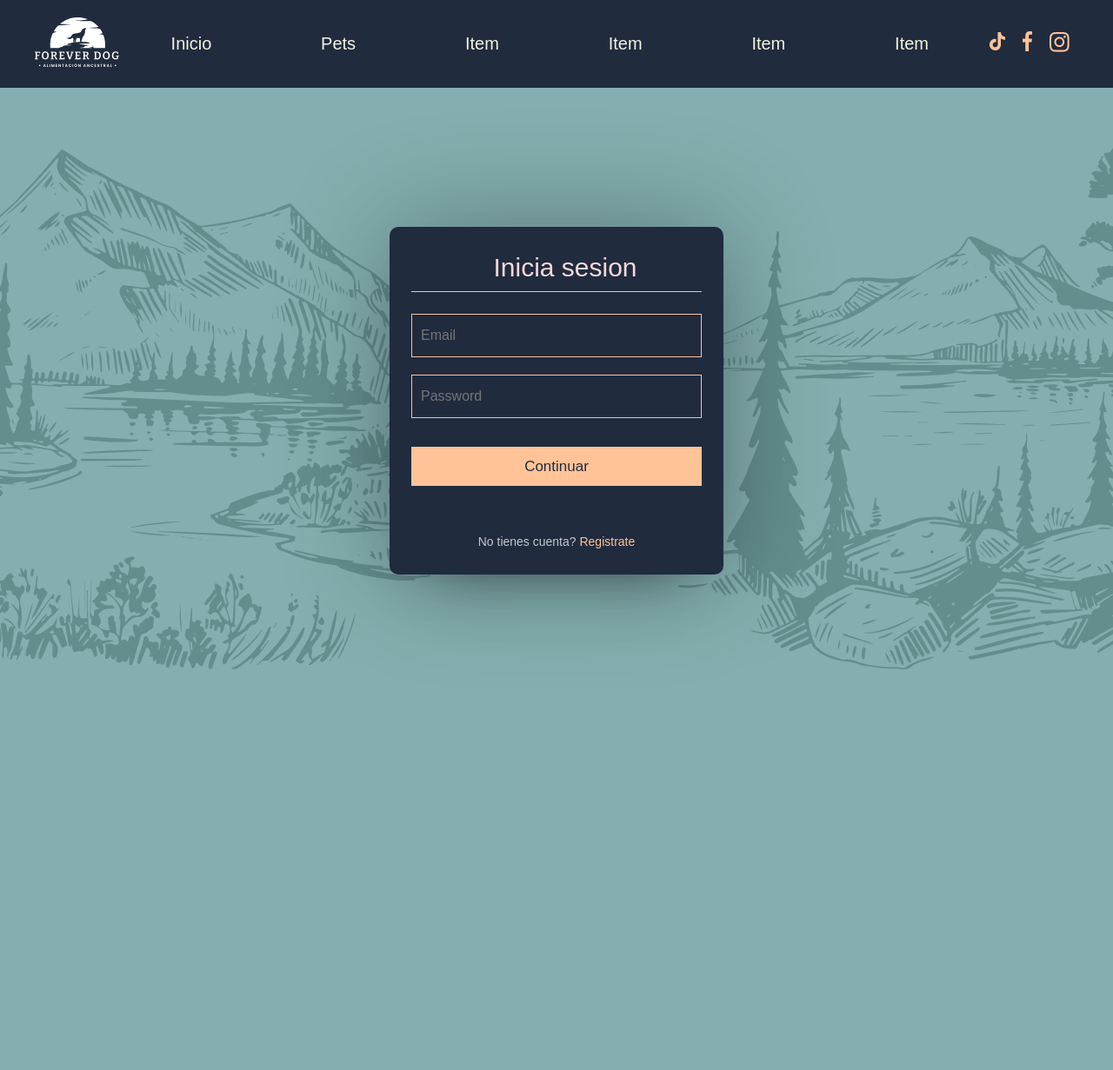
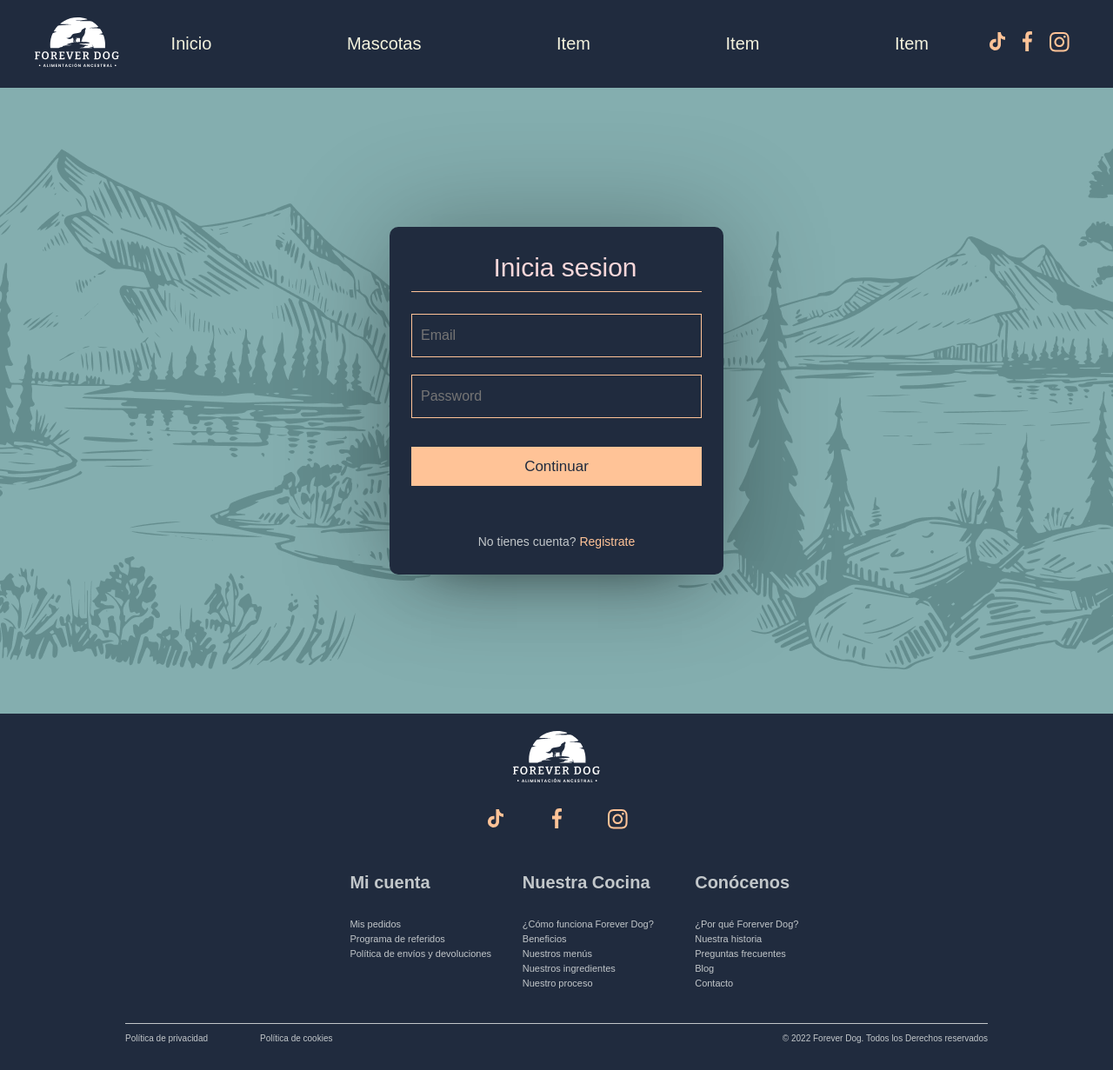
Before and after one commit to andsoler11/tuco-app, a Django app: page / in a window 1280 px wide. Shown: the whole page at 87% size. Before the commit the page ends 770 px from the top, so only its background shows below. Run offline with Django 4.2, Linux system fonts and the light colour scheme; some libraries are stand-ins or nearby versions; some web fonts are replaced.

Commit message:
added footer

```diff
--- /dev/null
+++ b/static/styles/footer.css
@@ -0,0 +1,144 @@
+.footer-container {
+    background-color: #202B3E;
+    color: #c2c7ca;
+    padding: 20px;
+    text-align: center;
+    width: 100%;
+    height: 410px;
+    display: flex;
+    justify-content: center;
+    align-items: center;
+}
+
+.footer-container_box {
+    display: flex;
+    justify-content: space-between;
+    align-items: center;
+    flex-direction: column;
+    width: 80%;
+    height: 100%;
+}
+
+.footer_image_container {
+    width: 100px;
+    height: 100px;
+    display: flex;
+    justify-content: center;
+    align-items: center;
+    margin-bottom: 30px;
+}
+
+.footer_image_container img {
+    width: 100%;
+    height: 100%;
+}
+
+.footer_media_image_container {
+    width: 50px;
+    height: 50px;
+    display: flex;
+    justify-content: center;
+    align-items: center;
+    margin-bottom: 30px;
+}
+
+.footer_media_image_container a {
+    display: flex;
+    justify-content: center;
+    align-items: center;
+    margin: 0 10px 20px 10px;
+}
+
+
+.footer_media_image_container img {
+    width: 100%;
+    height: 100%;
+    margin: 0px 25px;
+}
+
+.footer_links_account_container {
+    width: 60%;
+    height: 100%;
+    display: flex;
+    justify-content: center;
+    align-items: center;
+    flex-direction: row;
+    position: relative;
+    left: 60px;
+}
+
+.footer_links_account_data {
+    width: 100%;
+    height: 100%;
+    display: flex;
+    justify-content: flex-start;
+    /* align-items: flex-start; */
+    flex-direction: column;
+    text-align: start;
+}
+
+.footer_links_account_data h3 {
+    margin-bottom: 30px;
+    width: 100%;
+    font-size: 20px;
+    font-weight: 600;
+}
+
+.footer_links_account_data ul {
+    width: 100%;
+    text-decoration: none;
+    list-style: none;
+}
+
+.footer_links_account_data ul li a {
+    color: #c2c7ca;
+    text-decoration: none;
+    margin-bottom: 5px;
+    display: block;
+    font-size: 11px;
+}
+
+.footer_links_account_data ul li a:hover {
+    color: #FFC397;
+}
+
+
+.footer_bottom {
+    width: 100%;
+    height: 50px;
+    display: flex;
+    justify-content: center;
+    align-items: center;
+    flex-direction: row;
+    border-top: 1px solid #c2c7ca;
+    margin-top: 10px;
+    padding: 10px 0px;
+}
+
+.footer_bottom__left {
+    width: 100%;
+    height: 100%;
+    display: flex;
+    justify-content: flex-start;
+    align-items: center;
+    flex-direction: row;
+}
+
+.footer_bottom_text {
+    color: #c2c7ca;
+    font-size: 10px;
+}
+
+.footer_bottom__left__text {
+    margin-right: 60px;
+}
+
+
+.footer_bottom__right {
+    width: 100%;
+    height: 100%;
+    display: flex;
+    justify-content: flex-end;
+    align-items: center;
+    flex-direction: row;
+}
--- /dev/null
+++ b/templates/footer.html
@@ -0,0 +1,61 @@
+{% load static %}
+
+
+<div class="footer-container">
+    <div class="footer-container_box">
+        <div class="footer_image_container">
+            <img src="{% static 'images/main_logo.svg' %}" alt="logo" class="footer_image">
+        </div>
+
+        <div class="footer_media_image_container">
+            <a href="{% url 'login' %}"><img src="{% static 'images/tiktok_logo.svg' %}" alt="tiktok" class="footer_media_image"></a>
+            <a href="{% url 'login' %}"><img src="{% static 'images/facebook_logo.svg' %}" alt="facebook" class="footer_media_image"></a>
+            <a href="{% url 'login' %}"><img src="{% static 'images/instagram_logo.svg' %}" alt="instagram" class="footer_media_image"></a>
+        </div>
+
+        <div class="footer_links_account_container">
+            <div class="footer_links_account_data">
+                <h3>Mi cuenta</h3>
+                <ul>
+                    <li><a href="#">Mis pedidos</a></li>
+                    <li><a href="#">Programa de referidos</a></li>
+                    <li><a href="#">Política de envíos y devoluciones</a></li>
+                </ul>
+            </div>
+
+            <div class="footer_links_account_data">
+                <h3>Nuestra Cocina</h3>
+                <ul>
+                    <li><a href="#">¿Cómo funciona Forever Dog?</a></li>
+                    <li><a href="#">Beneficios</a></li>
+                    <li><a href="#">Nuestros menús</a></li>
+                    <li><a href="#">Nuestros ingredientes</a></li>
+                    <li><a href="#">Nuestro proceso</a></li>
+                </ul>
+            </div>
+
+            <div class="footer_links_account_data">
+                <h3>Conócenos</h3>
+                <ul>
+                    <li><a href="#">¿Por qué Forerver Dog?</a></li>
+                    <li><a href="#">Nuestra historia</a></li>
+                    <li><a href="#">Preguntas frecuentes</a></li>
+                    <li><a href="#">Blog</a></li>
+                    <li><a href="#">Contacto</a></li>
+                </ul>
+            </div>
+        </div>
+
+        <div class="footer_bottom">
+            <div class="footer_bottom__left">
+                <p class="footer_bottom__left__text footer_bottom_text">Política de privacidad</p>
+                <p class="footer_bottom__left__text footer_bottom_text">Política de cookies</p>
+            </div>
+
+            <div class="footer_bottom__right">
+                <p class="footer_bottom__right__text footer_bottom_text">©  2022  Forever Dog. Todos los Derechos reservados</p>
+            </div>
+
+        </div>
+    </div>
+</div>
--- a/templates/main.html
+++ b/templates/main.html
@@ -9,6 +9,7 @@
     <link rel="stylesheet" href="{% static 'styles/main.css' %}" />
     <link rel="stylesheet" href="{% static 'styles/nav-bar.css' %}" />
     <link rel="stylesheet" href="{% static 'styles/multistep-form.css' %}" />
+    <link rel="stylesheet" href="{% static 'styles/footer.css' %}" />
     <script src="https://kit.fontawesome.com/1ce4185475.js" crossorigin="anonymous"></script>
     <title>{{page}}</title>
 </head>
@@ -36,6 +37,9 @@
 
     {% endblock content %}
 
+
+    {% include 'footer.html' %}
+
 </body>
 <script src="{% static 'js/main.js' %}"></script>
 </html>
--- a/templates/nav-bar.html
+++ b/templates/nav-bar.html
@@ -10,11 +10,14 @@
     <div class="homepage_header__menu">
         <ul class="homepage_header__nav">
             <li class="homepage_header__nav__item"><a href="{% url 'login' %}">Inicio</a></li>
-            <li class="homepage_header__nav__item"><a href="{% url 'list-pets' %}">Pets</a></li>
+            <li class="homepage_header__nav__item"><a href="{% url 'list-pets' %}">Mascotas</a></li>
             <li class="homepage_header__nav__item"><a href="index.php">Item</a></li>
             <li class="homepage_header__nav__item"><a href="">Item</a></li>
             <li class="homepage_header__nav__item"><a href="">Item</a></li>
-            <li class="homepage_header__nav__item"><a href="">Item</a></li>
+
+            {% if request.user.is_authenticated %}
+                <li class="homepage_header__nav__item"><a href="{% url 'logout' %}">Cerrar Sesión</a></li>
+            {% endif %}
         </ul>
     </div>
 
@@ -39,10 +42,9 @@
 
     <div class="homepage_header__login">
         <ul class="homepage_header__nav">
-            <li class="homepage_header__nav__item"><a href="{% url 'login' %}"><img src="{% static 'images/tiktok_logo.png' %}" class="navbar_logo" /></a></li>
-            <li class="homepage_header__nav__item"><a href="{% url 'register' %}"><img src="{% static 'images/facebook_logo.png' %}" class="navbar_logo" /></a></li>
-            <li class="homepage_header__nav__item"><a href="{% url 'register' %}"><img src="{% static 'images/instagram_logo.png' %}" class="navbar_logo" /></a></li>
-
+            <li class="homepage_header__nav__item"><a href="{% url 'login' %}"><img src="{% static 'images/tiktok_logo.svg' %}" class="navbar_logo" /></a></li>
+            <li class="homepage_header__nav__item"><a href="{% url 'register' %}"><img src="{% static 'images/facebook_logo.svg' %}" class="navbar_logo" /></a></li>
+            <li class="homepage_header__nav__item"><a href="{% url 'register' %}"><img src="{% static 'images/instagram_logo.svg' %}" class="navbar_logo" /></a></li>
         </ul>
     </div>
 </header>
```
Also changed, not shown: static/images/facebook_logo.png (deleted), static/images/facebook_logo.svg (added), static/images/instagram_logo.png (deleted), static/images/instagram_logo.svg (added), static/images/tiktok_logo.png (deleted), static/images/tiktok_logo.svg (added).
